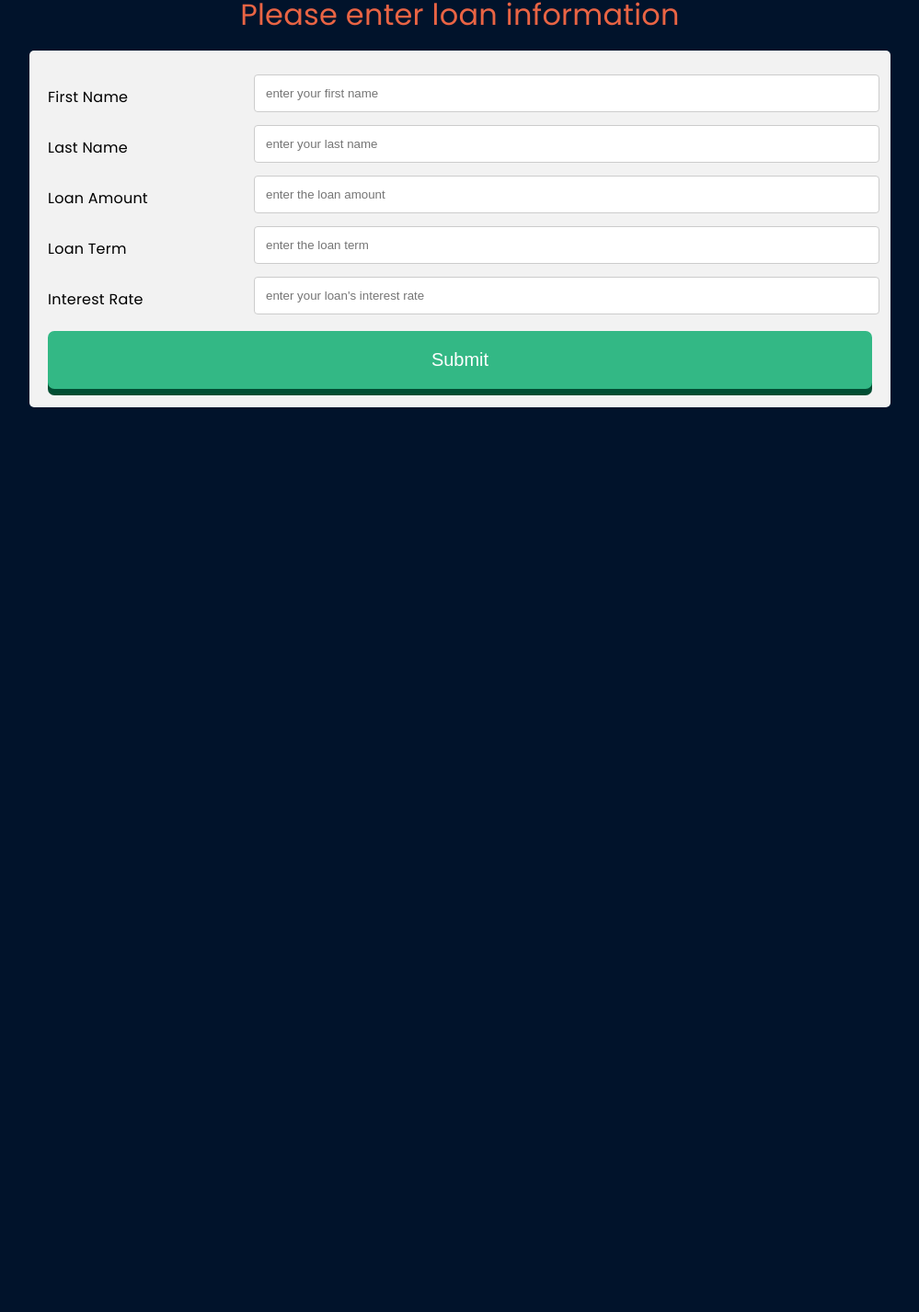
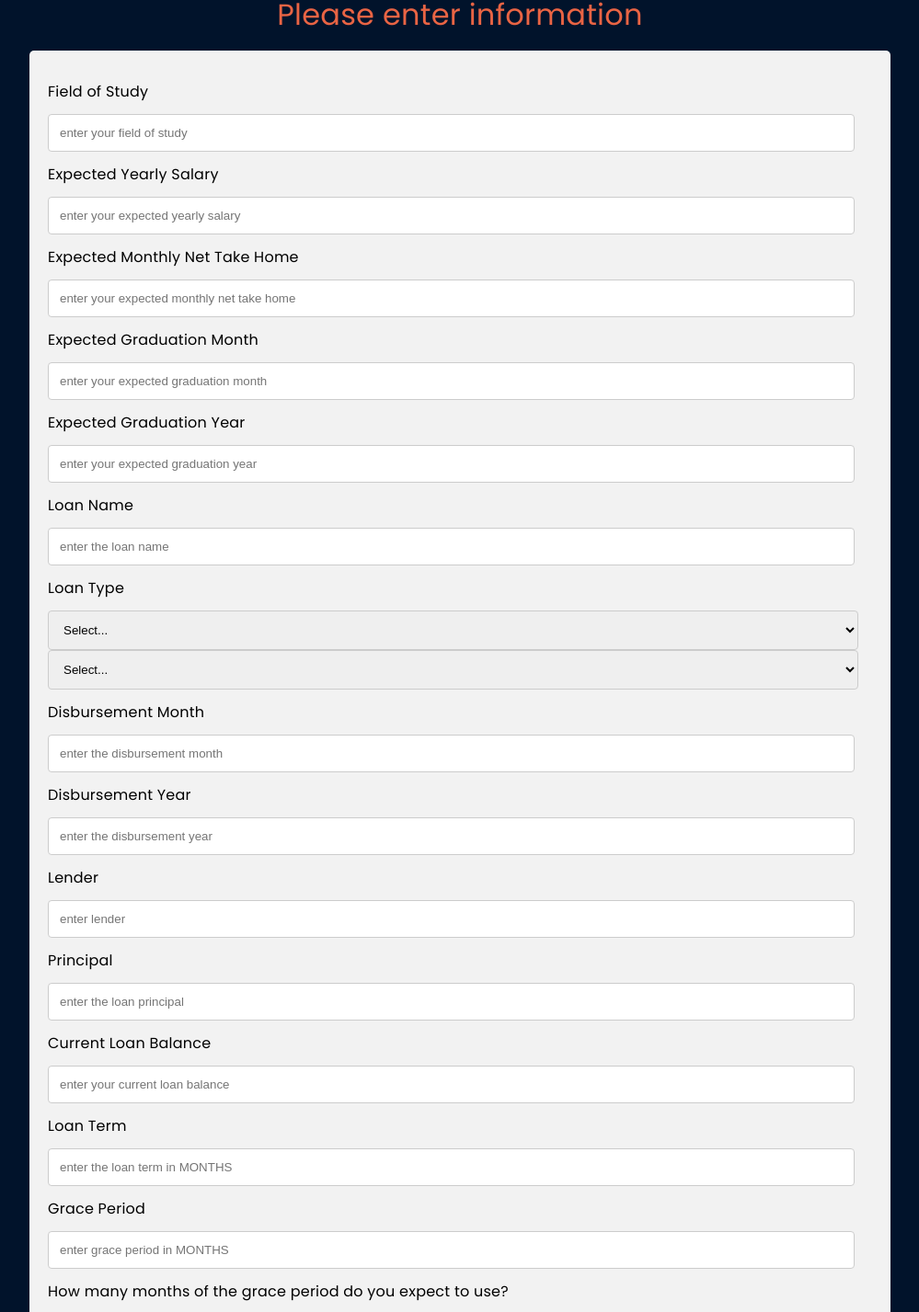
Before and after one commit to KatelynKunzmann/interest, a React (Create React App) app: page /form in a window 1280 px wide. Shown: the part 79-1506 px from the top of the page at 92% size, without its empty margins (140-1139 px from the left). Before the commit the page ends 800 px from the top, so only its background shows below. Built offline with nearby package versions, Linux system fonts and the light colour scheme.

Commit message:
updated form and verify page

```diff
--- a/src/App.css
+++ b/src/App.css
@@ -120,6 +120,13 @@ ul {
   resize: vertical;
 }
 
+.select {
+  width: 103.5%;
+  padding: 12px;
+  border: 1px solid #ccc;
+  border-radius: 4px;
+}
+
 label {
   padding: 12px 12px 12px 0;
   display: inline-block;
@@ -159,7 +166,7 @@ label {
   clear: both;
 }
 
-@media screen and (max-width: 900px) {
+@media screen and (max-width: 5000px) {
   .col-25, .col-75 {
     width: 95%;
     margin: 0;
--- a/src/App.js
+++ b/src/App.js
@@ -6,10 +6,12 @@ import Form from './Pages/Form';
 import Verify from './Pages/Verify';
 import Visual from './Pages/Visual';
 import Error from './Pages/Error';
+import ScrollToTop from './components/ScrollToTop';
 
 function App() {
   return (
     <Router>
+      <ScrollToTop>
         <Routes>
           <Route path="/" element={<Home/>} />
           <Route path="/interest" element={<Home/>} />
@@ -18,6 +20,7 @@ function App() {
           <Route path="/visual" element={<Visual/>} />
           <Route path="*" element={<Error/>} />
         </Routes>
+      </ScrollToTop>
     </Router>
   );
 }
--- a/src/Pages/Form.js
+++ b/src/Pages/Form.js
@@ -12,7 +12,7 @@ function Form() {
     <>
     <NavigationBar />
 
-    <h1>Please enter loan information</h1>
+    <h1>Please enter information</h1>
 
     <div className="container">
 
@@ -21,47 +21,151 @@ function Form() {
     })}>
 
     <div className="row">
-        <div class="col-25">
-            <label>First Name</label>
+        <div className="col-25">
+            <label>Field of Study</label>
         </div>
-        <div class="col-75">
-            <input className="input" {...register("firstName", { required: true })} placeholder="enter your first name" />
+        <div className="col-75">
+            <input className="input" {...register("fieldOfStudy")} placeholder="enter your field of study" />
         </div>
     </div>
 
     <div className="row">
-        <div class="col-25">
-            <label>Last Name</label>
+        <div className="col-25">
+            <label>Expected Yearly Salary</label>
         </div>
-        <div class="col-75">
-            <input className="input" {...register("lastName", { required: true })} placeholder="enter your last name" />
+        <div className="col-75">
+            <input className="input" {...register("expectedYearlySalary", { required: true })} placeholder="enter your expected yearly salary" />
         </div>
     </div>
 
     <div className="row">
-        <div class="col-25">
-            <label>Loan Amount</label>
+        <div className="col-25">
+            <label>Expected Monthly Net Take Home</label>
         </div>
-        <div class="col-75">
-            <input className="input" {...register("loanAmount", { required: true })} placeholder="enter the loan amount" />
+        <div className="col-75">
+            <input className="input" {...register("expectedMonthlyNetTakeHome")} placeholder="enter your expected monthly net take home" />
         </div>
     </div>
 
     <div className="row">
-        <div class="col-25">
-            <label>Loan Term</label>
+        <div className="col-25">
+            <label>Expected Graduation Month</label>
         </div>
-        <div class="col-75">
-            <input className="input" {...register("loanTerm", { required: true })} placeholder="enter the loan term" />
+        <div className="col-75">
+            <input className="input" {...register("expectedGraduationMonth", { required: true })} placeholder="enter your expected graduation month" />
         </div>
     </div>
 
     <div className="row">
-        <div class="col-25">
-            <label>Interest Rate</label>
+        <div className="col-25">
+            <label>Expected Graduation Year</label>
         </div>
-        <div class="col-75">
-            <input className="input" {...register("interestRate", { required: true })} placeholder="enter your loan's interest rate" />
+        <div className="col-75">
+            <input className="input" {...register("expectedGraduationYear", { required: true })} placeholder="enter your expected graduation year" />
+        </div>
+    </div>
+
+    <div className="row">
+        <div className="col-25">
+            <label>Loan Name</label>
+        </div>
+        <div className="col-75">
+            <input className="input" {...register("loanName", { required: true })} placeholder="enter the loan name" />
+        </div>
+    </div>
+
+    <div className="row">
+        <div className="col-25">
+            <label>Loan Type</label>
+        </div>
+        <div className="col-75">
+            <select className="select" {...register("loanType", { required: true })}>
+                <option value="">Select...</option>
+                <option value="federal">Federal</option>
+                <option value="private">Private</option>
+            </select>
+        </div>
+    </div>
+
+    <div className="row">
+        <div className="col-75">
+            <select className="select" {...register("subsidized")}>
+                <option value="">Select...</option>
+                <option value="true">Subsidized</option>
+                <option value="false">Unsubsidized</option>
+            </select>
+        </div>
+    </div>
+
+    <div className="row">
+        <div className="col-25">
+            <label>Disbursement Month</label>
+        </div>
+        <div className="col-75">
+            <input className="input" {...register("disbursementMonth", { required: true })} placeholder="enter the disbursement month" />
+        </div>
+    </div>
+
+    <div className="row">
+        <div className="col-25">
+            <label>Disbursement Year</label>
+        </div>
+        <div className="col-75">
+            <input className="input" {...register("disbursementYear", { required: true })} placeholder="enter the disbursement year" />
+        </div>
+    </div>
+
+    <div className="row">
+        <div className="col-25">
+            <label>Lender</label>
+        </div>
+        <div className="col-75">
+            <input className="input" {...register("lender")} placeholder="enter lender" />
+        </div>
+    </div>
+
+    <div className="row">
+        <div className="col-25">
+            <label>Principal</label>
+        </div>
+        <div className="col-75">
+            <input className="input" {...register("principal", { required: true })} placeholder="enter the loan principal" />
+        </div>
+    </div>
+
+    <div className="row">
+        <div className="col-25">
+            <label>Current Loan Balance</label>
+        </div>
+        <div className="col-75">
+            <input className="input" {...register("currentLoanBalance")} placeholder="enter your current loan balance" />
+        </div>
+    </div>
+
+    <div className="row">
+        <div className="col-25">
+            <label>Loan Term</label>
+        </div>
+        <div className="col-75">
+            <input className="input" {...register("loanTerm", { required: true })} placeholder="enter the loan term in MONTHS" />
+        </div>
+    </div>
+
+    <div className="row">
+        <div className="col-25">
+            <label>Grace Period</label>
+        </div>
+        <div className="col-75">
+            <input className="input" {...register("gracePeriod")} placeholder="enter grace period in MONTHS" />
+        </div>
+    </div>
+
+    <div className="row">
+        <div className="col-25">
+            <label>How many months of the grace period do you expect to use?</label>
+        </div>
+        <div className="col-75">
+            <input className="input" {...register("gracePeriodUsage")} placeholder="enter expected grace period usage in MONTHS" />
         </div>
     </div>
 
--- a/src/Pages/Verify.js
+++ b/src/Pages/Verify.js
@@ -24,48 +24,152 @@ function Verify() {
         navigate('/visual', {state: data});
     })}>
 
-    <div className="row">
-        <div class="col-25">
-            <label>First Name</label>
+<div className="row">
+        <div className="col-25">
+            <label>Field of Study</label>
         </div>
-        <div class="col-75">
-            <input className="input" {...register("firstName", { required: true })} defaultValue={input.firstName}/>
+        <div className="col-75">
+            <input className="input" {...register("fieldOfStudy")} defaultValue={input.fieldOfStudy} />
         </div>
     </div>
 
     <div className="row">
-        <div class="col-25">
-            <label>Last Name</label>
+        <div className="col-25">
+            <label>Expected Yearly Salary</label>
         </div>
-        <div class="col-75">
-            <input className="input" {...register("lastName", { required: true })} defaultValue={input.lastName}/>
+        <div className="col-75">
+            <input className="input" {...register("expectedYearlySalary", { required: true })} defaultValue={input.expectedYearlySalary} />
         </div>
     </div>
 
     <div className="row">
-        <div class="col-25">
-            <label>Loan Amount</label>
+        <div className="col-25">
+            <label>Expected Monthly Net Take Home</label>
         </div>
-        <div class="col-75">
-            <input className="input" {...register("loanAmount", { required: true })} defaultValue={input.loanAmount}/>
+        <div className="col-75">
+            <input className="input" {...register("expectedMonthlyNetTakeHome")} defaultValue={input.expectedMonthlyNetTakeHome} />
         </div>
     </div>
 
     <div className="row">
-        <div class="col-25">
-            <label>Loan Term</label>
+        <div className="col-25">
+            <label>Expected Graduation Month</label>
         </div>
-        <div class="col-75">
-            <input className="input" {...register("loanTerm", { required: true })} defaultValue={input.loanTerm}/>
+        <div className="col-75">
+            <input className="input" {...register("expectedGraduationMonth", { required: true })} defaultValue={input.expectedGraduationMonth} />
         </div>
     </div>
 
     <div className="row">
-        <div class="col-25">
-            <label>Interest Rate</label>
+        <div className="col-25">
+            <label>Expected Graduation Year</label>
         </div>
-        <div class="col-75">
-            <input className="input" {...register("interestRate", { required: true })} defaultValue={input.interestRate}/>
+        <div className="col-75">
+            <input className="input" {...register("expectedGraduationYear", { required: true })} defaultValue={input.expectedGraduationYear} />
+        </div>
+    </div>
+
+    <div className="row">
+        <div className="col-25">
+            <label>Loan Name</label>
+        </div>
+        <div className="col-75">
+            <input className="input" {...register("loanName", { required: true })} defaultValue={input.loanName} />
+        </div>
+    </div>
+
+    <div className="row">
+        <div className="col-25">
+            <label>Loan Type</label>
+        </div>
+        <div className="col-75">
+            <select className="select" {...register("loanType", { required: true })} defaultValue={input.loanType}>
+                <option value="">Select...</option>
+                <option value="federal">Federal</option>
+                <option value="private">Private</option>
+            </select>
+        </div>
+    </div>
+
+    <div className="row">
+        <div className="col-75">
+            <select className="select" {...register("subsidized")} defaultValue={input.subsidized}>
+                <option value="">Select...</option>
+                <option value="true">Subsidized</option>
+                <option value="false">Unsubsidized</option>
+            </select>
+        </div>
+    </div>
+
+    <div className="row">
+        <div className="col-25">
+            <label>Disbursement Month</label>
+        </div>
+        <div className="col-75">
+            <input className="input" {...register("disbursementMonth", { required: true })} defaultValue={input.disbursementMonth} />
+        </div>
+    </div>
+
+    <div className="row">
+        <div className="col-25">
+            <label>Disbursement Year</label>
+        </div>
+        <div className="col-75">
+            <input className="input" {...register("disbursementYear", { required: true })} defaultValue={input.disbursementYear} />
+        </div>
+    </div>
+
+    <div className="row">
+        <div className="col-25">
+            <label>Lender</label>
+        </div>
+        <div className="col-75">
+            <input className="input" {...register("lender")} defaultValue={input.lender} />
+        </div>
+    </div>
+
+    <div className="row">
+        <div className="col-25">
+            <label>Principal</label>
+        </div>
+        <div className="col-75">
+            <input className="input" {...register("principal", { required: true })} defaultValue={input.principal} />
+        </div>
+    </div>
+
+    <div className="row">
+        <div className="col-25">
+            <label>Current Loan Balance</label>
+        </div>
+        <div className="col-75">
+            <input className="input" {...register("currentLoanBalance")} defaultValue={input.currentLoanBalance} />
+        </div>
+    </div>
+
+    <div className="row">
+        <div className="col-25">
+            <label>Loan Term</label>
+        </div>
+        <div className="col-75">
+            <input className="input" {...register("loanTerm", { required: true })} defaultValue={input.loanTerm} />
+        </div>
+    </div>
+
+    <div className="row">
+        <div className="col-25">
+            <label>Grace Period</label>
+        </div>
+        <div className="col-75">
+            <input className="input" {...register("gracePeriod")} defaultValue={input.gracePeriod} />
+        </div>
+    </div>
+
+    <div className="row">
+        <div className="col-25">
+            <label>How many months of the grace period do you expect to use?</label>
+        </div>
+        <div className="col-75">
+            <input className="input" {...register("gracePeriodUsage")} defaultValue={input.gracePeriodUsage} />
         </div>
     </div>
 
--- /dev/null
+++ b/src/components/ScrollToTop.js
@@ -0,0 +1,12 @@
+import { useEffect } from "react";
+import { useLocation } from "react-router-dom";
+
+function ScrollToTop({ children }) {
+  const { pathname } = useLocation();
+
+  useEffect(() => {window.scrollTo(0, 0);}, [pathname]);
+
+  return children;
+}
+
+export default ScrollToTop;
```
Also changed, not shown: src/Pages/Visual.js (+49 -5 lines). Lines whose indentation alone changed are shown as unchanged.
